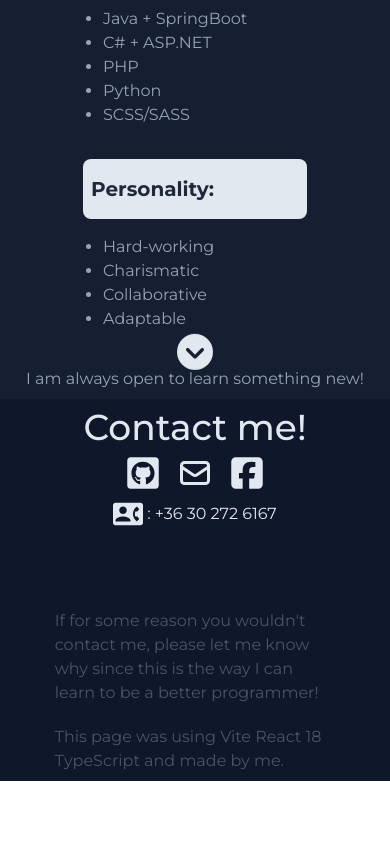
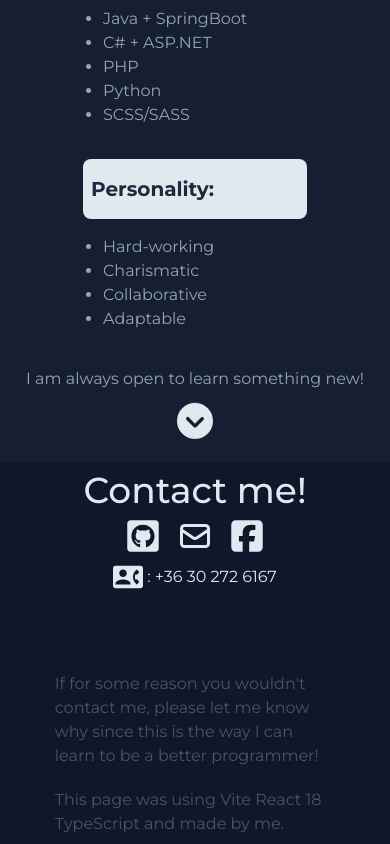
Before and after one commit to n0ll22/rmb-cv, a React (Vite) app: page / in a window 390 px wide. Shown: the part 3065-3909 px from the top of the page. Before the commit the page ends 3846 px from the top, so only its background shows below. Built offline with nearby package versions, Linux system fonts and the light colour scheme.

Commit message:
Mobile mode fix

```diff
--- a/src/Components/Strength/Strength.tsx
+++ b/src/Components/Strength/Strength.tsx
@@ -74,8 +74,10 @@ const Strength: React.FC = () => {
                 </div>
             </div>
             <p className="text-slate-400">{t("strength.footnote")}</p>
-            <div className="absolute translate-y-96">
-                <ScrollDown handleScrolling={handleScrolling} />
+            <div>
+                <div className="">
+                    <ScrollDown handleScrolling={handleScrolling} />
+                </div>
             </div>
         </section>
     );
```
